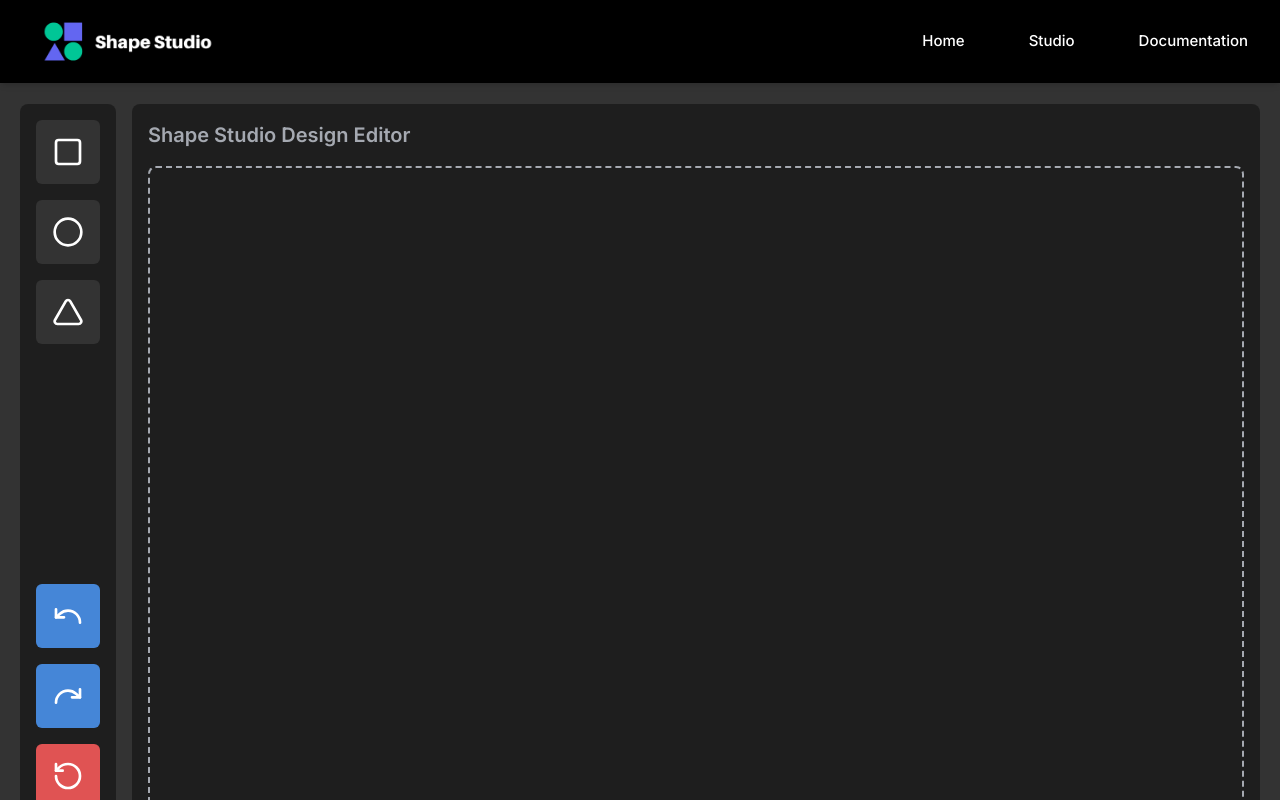
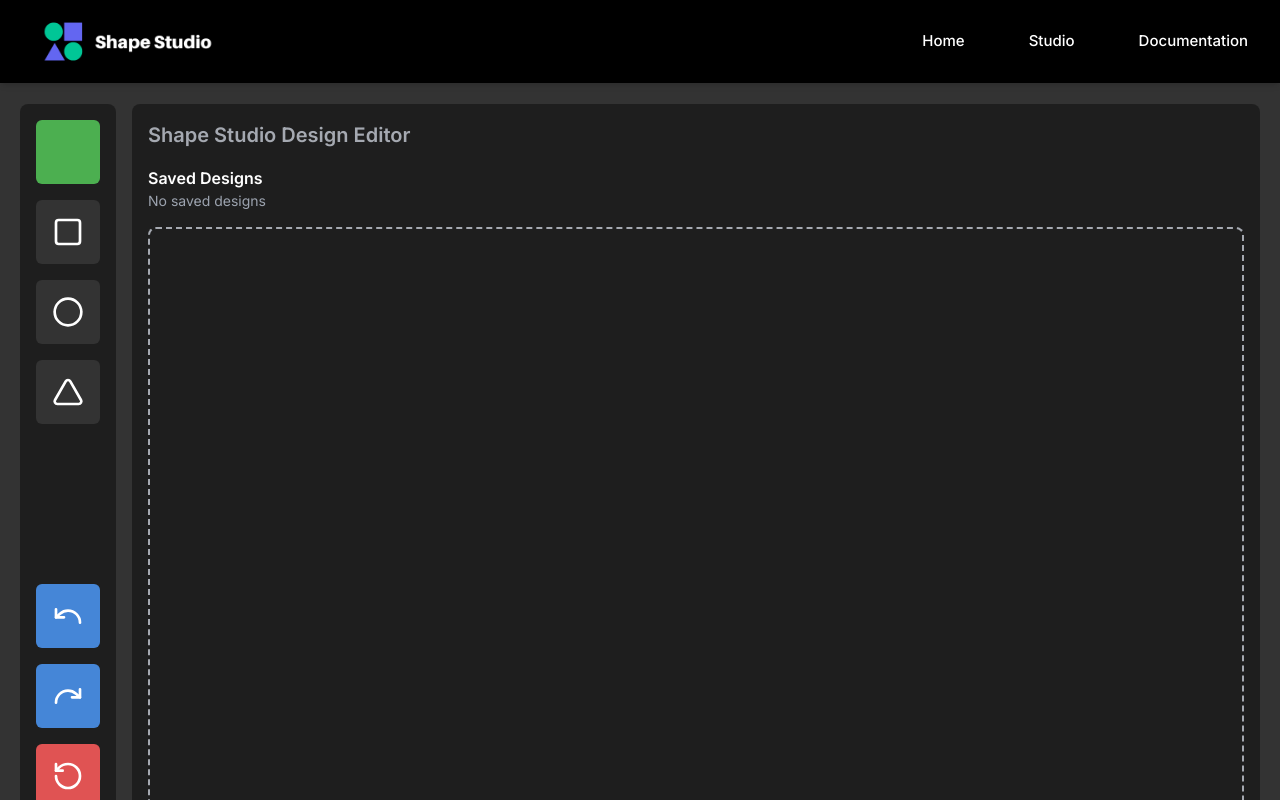
Before and after one commit to SameeraIndika/shape-studio, a Next.js app: page /studio in a window 1280 px wide. Built offline with nearby package versions, Linux system fonts and the light colour scheme.

Commit message:
Developed: Save designs functinality

```diff
--- a/src/app/(Main)/studio/page.tsx
+++ b/src/app/(Main)/studio/page.tsx
@@ -135,10 +135,52 @@ export default function Canvas() {
     }
   };
 
+  const saveDesign = () => {
+    const projectName = prompt("Enter project name:");
+    if (!projectName) return;
+
+    const existingProjects = JSON.parse(localStorage.getItem("designProjects") || "{}");
+    existingProjects[projectName] = shapes;
+
+    localStorage.setItem("designProjects", JSON.stringify(existingProjects));
+    alert("Design saved!");
+  };
+
+  const loadDesign = (projectName: string) => {
+    const existingProjects = JSON.parse(localStorage.getItem("designProjects") || "{}");
+    if (existingProjects[projectName]) {
+      setShapes(existingProjects[projectName]);
+    }
+  };
+
+  const deleteDesign = (projectName: string) => {
+    const existingProjects = JSON.parse(localStorage.getItem("designProjects") || "{}");
+    delete existingProjects[projectName];
+    localStorage.setItem("designProjects", JSON.stringify(existingProjects));
+    alert("Design deleted!");
+  };
+
+  const [savedProjects, setSavedProjects] = useState<string[]>([]);
+
+// Load saved project names when the component mounts
+useEffect(() => {
+  const existingProjects = JSON.parse(localStorage.getItem("designProjects") || "{}");
+  setSavedProjects(Object.keys(existingProjects));
+}, [shapes]);
+
+
   return (
     <div className="flex flex-col sm:flex-row sm:justify-between w-full min-h-[calc(100vh-0px)] gap-4">
       <div className="relative flex flex-col sm:justify-between w-full sm:w-24 h-fit sm:h-full rounded-lg gap-4 p-4 bg-tc_black bg-opacity-40">
         <div className="flex sm:flex-col w-full gap-4">
+        <Button
+        type="button"
+        buttonWidthClass="w-16 sm:w-full"
+        buttonHeightClass="h-16"
+        colorvariant="success"
+        helpText="Save Design"
+        onClick={saveDesign}
+      />
           <Button
             type="button"
             buttonWidthClass="w-16 sm:w-full"
@@ -238,6 +280,24 @@ export default function Canvas() {
         <h2 className="font-semibold text-xl text-tc_accent capitalize">
           Shape Studio Design Editor
         </h2>
+        {/* List Saved Designs */}
+      <div>
+        <h3 className="text-white font-semibold">Saved Designs</h3>
+        {savedProjects.length === 0 ? (
+          <p className="text-gray-400 text-sm">No saved designs</p>
+        ) : (
+          savedProjects.map((project) => (
+            <div key={project} className="flex justify-between items-center">
+              <button className="text-blue-400" onClick={() => loadDesign(project)}>
+                {project}
+              </button>
+              <button className="text-red-400 ml-2" onClick={() => deleteDesign(project)}>
+                ✖
+              </button>
+            </div>
+          ))
+        )}
+      </div>
         <div
           id="canvas-area"
           className="border-2 border-dashed border-tc_accent w-full h-full rounded-lg relative bg-transparent"
```
